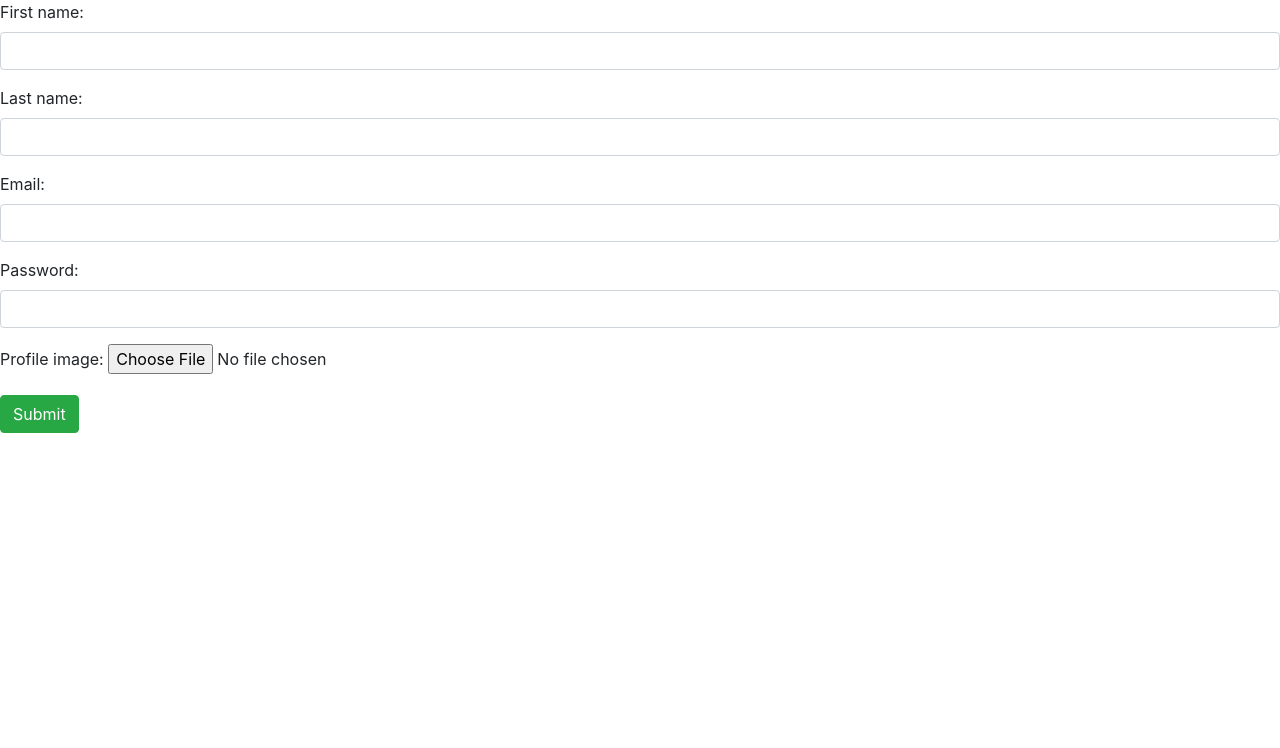
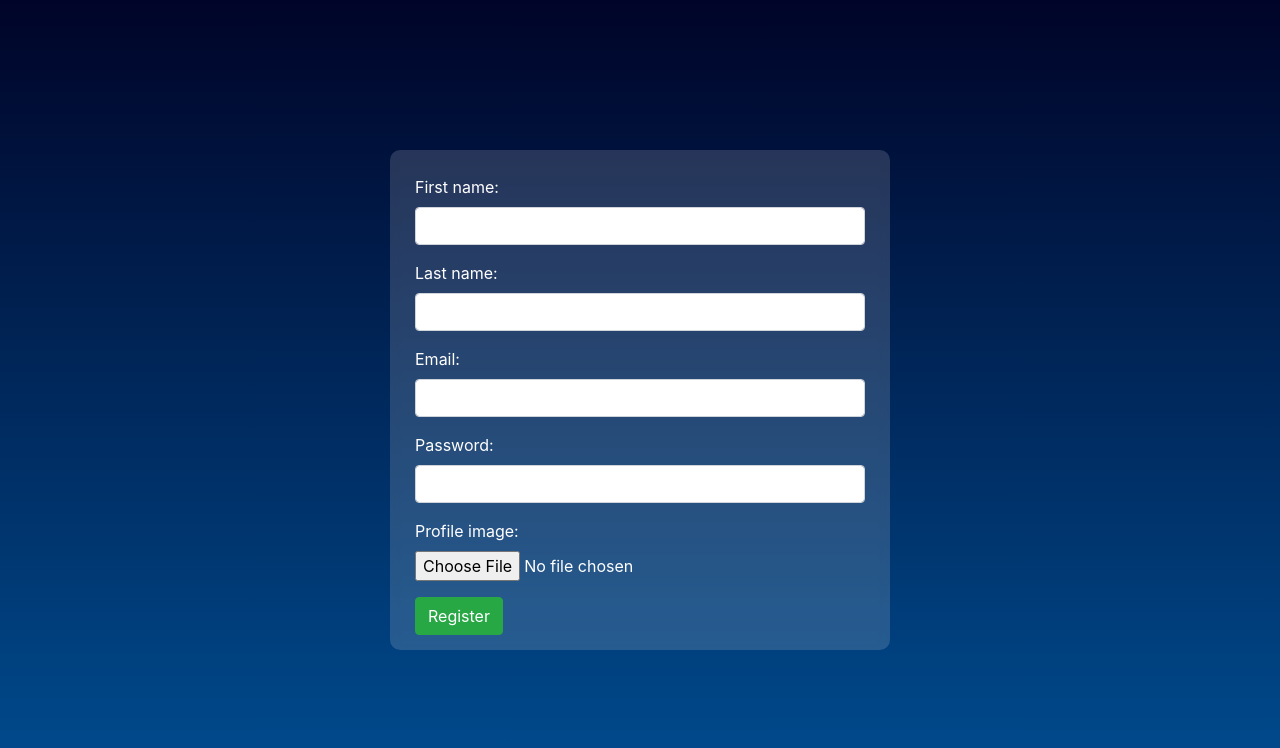
Before and after one commit to amiel-git/AdamsonAttendance, a Django app: page /registration/ in a window 1280 px wide. Shown: the top 748 px of the page. Run offline with Django 3.2, Linux system fonts and the light colour scheme; some libraries are stand-ins or nearby versions.

Commit message:
Added error logging during login and styled registration page

```diff
--- a/core/views.py
+++ b/core/views.py
@@ -1,4 +1,4 @@
-from django.shortcuts import render
+from django.shortcuts import redirect, render
 from django.http import HttpResponse, HttpResponseRedirect
 from django.urls import reverse
 from core.forms import RegistrationForm
@@ -82,12 +82,13 @@ def loginView(request):
                 else:
                     #cap.release()
                     logout(request)
-                    return HttpResponseRedirect(reverse('core:login'))
+                    return render(request,'login.html',context={'message':'Face did not match'})
             except:
                 #cap.release()
                 logout(request)
-                return HttpResponseRedirect(reverse('core:login'))
-
+                return render(request,'login.html',context={'message':'Face not detected'})
+        else:
+            return render(request,'login.html',context={'message':'Email or password is incorrect'})
 
     return render(request,'login.html')
 
--- a/static/css/main.css
+++ b/static/css/main.css
@@ -66,3 +66,18 @@ body {
 #video {
     transform: translate(-8.5px, -28px)
 }
+
+
+.register-form-container {
+    height:500px;
+    width:500px;
+    left:50%;
+    top:50%;
+    position:relative;
+    transform:translate(-50%,-50%);
+    color:white;
+    background-color: rgba(255, 255, 255, .15);
+    backdrop-filter: blur(5px);
+    padding:25px;
+    border-radius: 10px;
+}
--- a/templates/login.html
+++ b/templates/login.html
@@ -6,9 +6,9 @@
 
 {% block body_block %}
 
-{% if invalid_login %}
+{% if message %}
 <div class="alert alert-danger" role="alert">
-    Face validation failed! Please try again
+    <p>{{message}}</p>
   </div>
   {% endif %}
 
--- a/templates/registration.html
+++ b/templates/registration.html
@@ -1,10 +1,16 @@
 {% extends 'base.html' %}
+{% load static %}
 
+{% block head_block %}
+<link rel="stylesheet" href="{% static 'css/main.css' %}">
+{% endblock %}
 {% block body_block %}
+<div class="register-form-container">
+    <form method="POST", enctype="multipart/form-data">
+        {% csrf_token %}
+        {{ form.as_p }}
+        <input type="submit" value="Register" class='btn btn-success'>
+    </form>
+</div>
 
-<form method="POST", enctype="multipart/form-data">
-    {% csrf_token %}
-    {{ form.as_p }}
-    <input type="submit" value="Submit" class='btn btn-success'>
-</form>
 {% endblock %}
```
Also changed, not shown: db.sqlite3, media/test_images/2_testimg.png, media/test_images/3_testimg.png (added), media/test_images/4_testimg.png.
